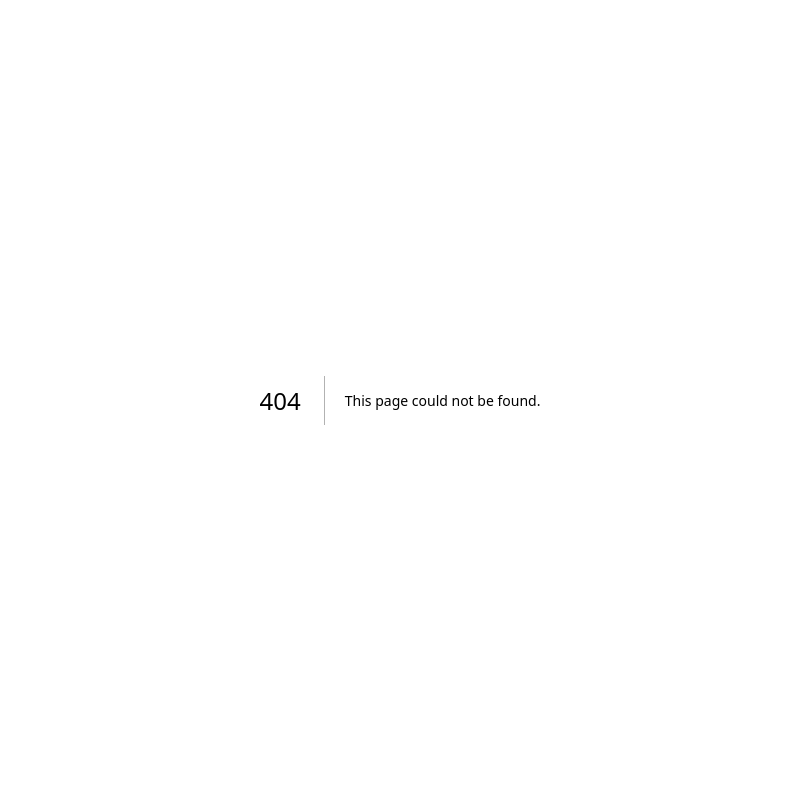
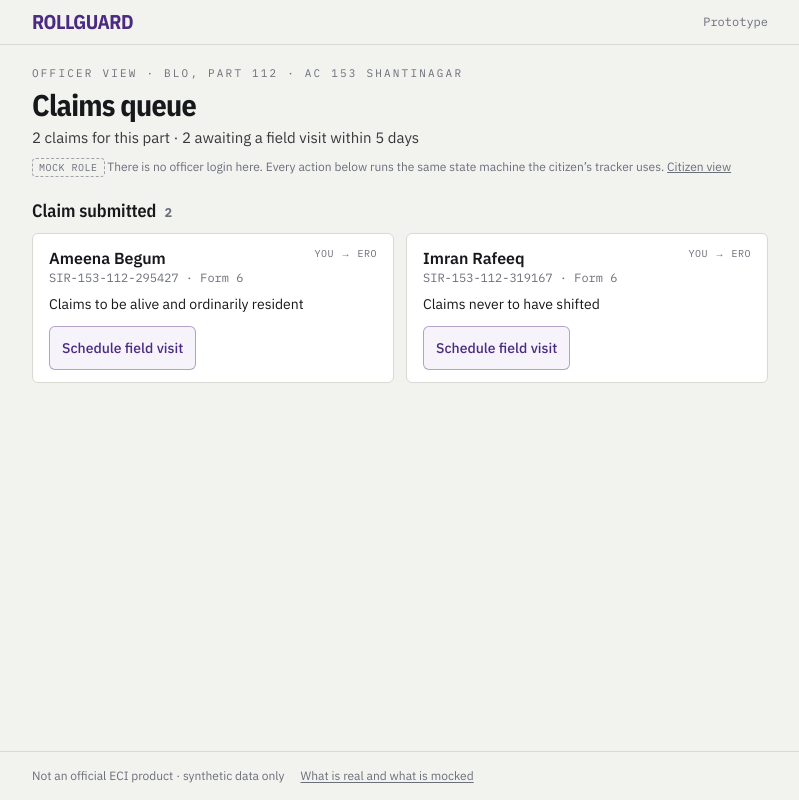
Before and after one commit to archii-afk/rollguard, a Next.js app: page /blo in a window 1280 px wide. Before the commit this address had no page. Shown: the whole page, without its empty margins (240-1039 px from the left). Built offline with nearby package versions, Linux system fonts and the light colour scheme; a web font is replaced by a local one.

Commit message:
feat: BLO officer queue view; humanise fallback match reasons

```diff
--- a/app/about/page.tsx
+++ b/app/about/page.tsx
@@ -20,7 +20,7 @@ const MOCKED = [
   ["Consent screen", "Static mock modelled on DigiLocker consent", "Consent artefact with audit log"],
   ["Evidence uploads", "Checklist only; nothing is stored", "DigiLocker fetch or upload with scanning and retention rules"],
   ["Submission and acknowledgement number", "Generated locally", "Form 6/8 API submission or assisted BLO filing"],
-  ["BLO, ERO and DEO actions", "“Simulate next step” walks a scripted outcome", "ERO-Net workflow events"],
+  ["BLO, ERO and DEO actions", "“Simulate next step” walks a scripted outcome; the officer queue at /blo has no real login", "ERO-Net workflow events and officer authentication"],
   ["Claim persistence", "This browser’s storage behind a ClaimStore interface", "Server-side store keyed by the acknowledgement number"],
 ];
 
@@ -85,6 +85,8 @@ export default function About() {
       <p className="mt-8 text-sm">
         <Link href="/" className="underline underline-offset-2 text-violet">Start the demo</Link>
         {" · "}Demo EPIC <span className="font-mono">ZZK1400001</span>
+        {" · "}<Link href="/household?epic=ZZK1400001" className="underline underline-offset-2 text-violet">Jump to the family board</Link>
+        {" · "}<Link href="/blo" className="underline underline-offset-2 text-violet">Officer queue</Link>
       </p>
     </Shell>
   );
--- /dev/null
+++ b/app/blo/page.tsx
@@ -0,0 +1,139 @@
+"use client";
+
+import { useEffect, useMemo, useState } from "react";
+import Link from "next/link";
+import { Shell } from "@/components/Shell";
+import { MockBadge } from "@/components/MockBadge";
+import { STATE_LABELS } from "@/components/Timeline";
+import { LocalStorageClaimStore, transition, DEADLINES, type Claim, type ClaimState } from "@/lib/claims";
+import { seedDemoClaims } from "@/lib/client/seedDemoClaims";
+
+/**
+ * The officer's side of the same state machine. A BLO sees claims for their part as a
+ * work queue, with the evidence the citizen listed, and moves them with the same
+ * transition() the citizen's tracker uses. Nothing here is a second source of truth.
+ */
+const QUEUE: ClaimState[] = ["CLAIM_SUBMITTED", "BLO_FIELD_VERIFICATION", "ERO_HEARING_NOTICE", "REJECTED", "APPEAL_FILED", "RESTORED", "APPEAL_REJECTED"];
+
+const GROUND_TEXT: Record<Claim["ground"], string> = {
+  ALIVE_RESIDENT: "Claims to be alive and ordinarily resident",
+  NEVER_SHIFTED: "Claims never to have shifted",
+  RESIDENT_WAS_AWAY: "Claims temporary absence, not shifting",
+  NOT_DUPLICATE: "Claims the duplicate flag is a spelling variant",
+  TURNED_18: "New elector, turned 18",
+  CORRECT_DETAILS: "Requests correction of entry details",
+};
+
+export default function BloQueue() {
+  const store = useMemo(() => new LocalStorageClaimStore(), []);
+  const [claims, setClaims] = useState<Claim[]>([]);
+  const [msg, setMsg] = useState<string | null>(null);
+
+  useEffect(() => {
+    seedDemoClaims(store);
+    setClaims(store.list());
+  }, [store]);
+
+  function act(c: Claim, e: Parameters<typeof transition>[1]) {
+    try {
+      store.save(transition(c, e, new Date()));
+      setClaims(store.list());
+      setMsg(null);
+    } catch (err) {
+      setMsg(err instanceof Error ? err.message : "Could not apply that action.");
+    }
+  }
+
+  const byState = QUEUE.map((s) => ({ state: s, items: claims.filter((c) => c.state === s) })).filter((g) => g.items.length);
+  const dueSoon = claims.filter((c) => c.state === "CLAIM_SUBMITTED").length;
+
+  return (
+    <Shell wide>
+      <header className="mb-5">
+        <p className="font-mono text-[11px] uppercase tracking-[0.2em] text-muted">Officer view · BLO, Part 112 · AC 153 Shantinagar</p>
+        <h1 className="font-display font-bold text-[30px] leading-tight tracking-tight mt-1">Claims queue</h1>
+        <p className="mt-1 text-[15px] text-ink/85">
+          {claims.length} claim{claims.length === 1 ? "" : "s"} for this part · {dueSoon} awaiting a field visit within {DEADLINES.bloVisitDays} days
+        </p>
+        <p className="mt-2 text-xs text-muted">
+          <MockBadge label="mock role" /> There is no officer login here. Every action below runs the same state machine the citizen’s tracker uses.{" "}
+          <Link href="/claims" className="underline underline-offset-2">Citizen view</Link>
+        </p>
+      </header>
+
+      {msg && (
+        <p role="alert" className="mb-4 rounded-md border border-stamp/40 bg-stamp-soft px-3 py-2 text-sm">{msg}</p>
+      )}
+
+      {byState.length === 0 ? (
+        <p className="rounded-md border border-line bg-card px-4 py-6 text-center text-sm text-muted">Queue is empty.</p>
+      ) : (
+        byState.map(({ state, items }) => (
+          <section key={state} className="mb-6">
+            <h2 className="font-display font-semibold text-lg mb-2 flex items-baseline gap-2">
+              {STATE_LABELS[state].title}
+              <span className="font-mono text-xs text-muted">{items.length}</span>
+            </h2>
+            <ul className="grid gap-3 sm:grid-cols-2">
+              {items.map((c) => (
+                <li key={c.id} className="rounded-md border border-line bg-card px-4 py-3">
+                  <div className="flex items-start justify-between gap-2">
+                    <div>
+                      <div className="font-semibold">{c.memberName}</div>
+                      <div className="text-xs text-muted font-mono">{c.ackNo ?? "no ack"} · Form {c.form}</div>
+                    </div>
+                    <span className="text-[10px] font-mono uppercase tracking-wider text-muted">{STATE_LABELS[c.state].who}</span>
+                  </div>
+                  <p className="mt-2 text-sm">{GROUND_TEXT[c.ground]}</p>
+                  {c.history.at(-1)?.note && <p className="mt-1 text-xs text-muted italic">“{c.history.at(-1)!.note}”</p>}
+                  <div className="mt-3 flex flex-wrap gap-2">
+                    {c.state === "CLAIM_SUBMITTED" && (
+                      <Btn onClick={() => act(c, { type: "BLO_SCHEDULED", visitDate: "2026-09-02" })}>Schedule field visit</Btn>
+                    )}
+                    {c.state === "BLO_FIELD_VERIFICATION" && (
+                      <Btn onClick={() => act(c, { type: "HEARING_NOTICED", hearingDate: "2026-09-09" })}>Report to ERO · issue hearing notice</Btn>
+                    )}
+                    {c.state === "ERO_HEARING_NOTICE" && (
+                      <>
+                        <Btn onClick={() => act(c, { type: "ORDER_ISSUED", outcome: "RESTORED", reason: "Elector appeared with identity and residence proof; deletion set aside" })}>
+                          ERO: restore
+                        </Btn>
+                        <Btn tone="danger" onClick={() => act(c, { type: "ORDER_ISSUED", outcome: "REJECTED", reason: "Elector did not appear; BLO report stands" })}>
+                          ERO: reject
+                        </Btn>
+                      </>
+                    )}
+                    {c.state === "APPEAL_FILED" && (
+                      <>
+                        <Btn onClick={() => act(c, { type: "APPEAL_DECIDED", outcome: "RESTORED", reason: "DEO: no notice served before deletion; ERO order set aside" })}>
+                          DEO: allow appeal
+                        </Btn>
+                        <Btn tone="danger" onClick={() => act(c, { type: "APPEAL_DECIDED", outcome: "REJECTED", reason: "DEO: ERO order upheld" })}>
+                          DEO: dismiss
+                        </Btn>
+                      </>
+                    )}
+                  </div>
+                </li>
+              ))}
+            </ul>
+          </section>
+        ))
+      )}
+    </Shell>
+  );
+}
+
+function Btn({ children, onClick, tone = "default" }: { children: React.ReactNode; onClick: () => void; tone?: "default" | "danger" }) {
+  return (
+    <button
+      type="button"
+      onClick={onClick}
+      className={`min-h-[44px] rounded-md border px-3 text-sm font-medium ${
+        tone === "danger" ? "border-stamp/50 text-stamp bg-stamp-soft/50 hover:bg-stamp-soft" : "border-violet/40 text-violet bg-violet-soft/50 hover:bg-violet-soft"
+      }`}
+    >
+      {children}
+    </button>
+  );
+}
--- a/components/MemberCard.tsx
+++ b/components/MemberCard.tsx
@@ -83,7 +83,7 @@ function MatchConfirm({ assessment: a, epic, onConfirm }: { assessment: MemberAs
 
   const r = rank?.rankings.find((x) => x.candidateSerial === top.entry.serial);
   const probability = r?.sameProbability ?? Math.min(0.95, top.score + 0.2);
-  const reasons = r?.reasons ?? top.rules.map(humanRule);
+  const reasons = (r?.reasons ?? top.rules).map(humanRule);
 
   return (
     <div className="border-t border-dashed border-line bg-violet-soft/50 px-3 py-3 space-y-2">
```
Also changed, not shown: 1 other file (tests, documents, lock files or other folders).
